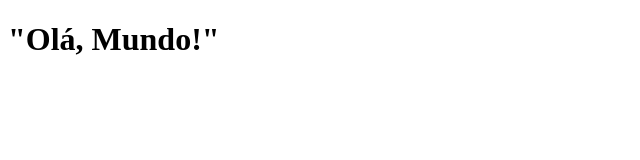
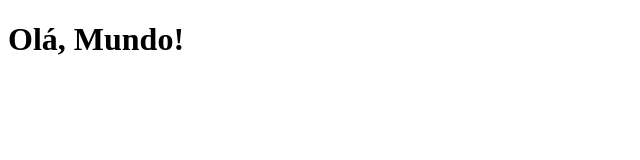
Before and after one commit to marcus6silva-del/Ola-Mundo, a plain HTML site: page index.html in a window 1280 px wide. Shown: the whole page, without its empty margins (0-640 px from the left). Drawn offline with Linux system fonts and the light colour scheme.

Commit message:
tirei as aspas

```diff
--- a/index.html
+++ b/index.html
@@ -6,6 +6,6 @@
     <title>Documento de teste</title>
 </head>
 <body>
-    <h1>"Olá, Mundo!"</h1>
+    <h1>Olá, Mundo!</h1>
 </body>
 </html>
```
